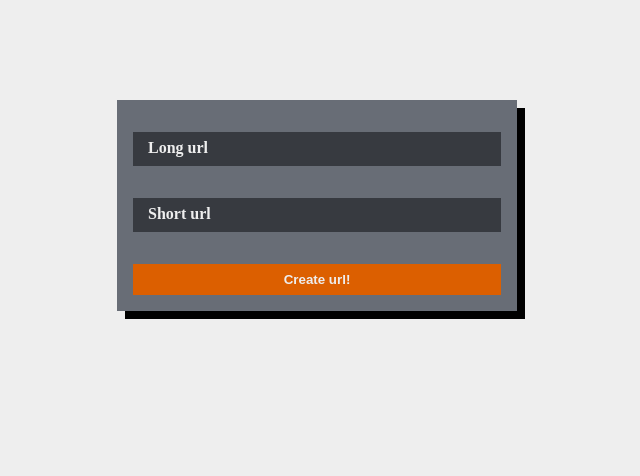
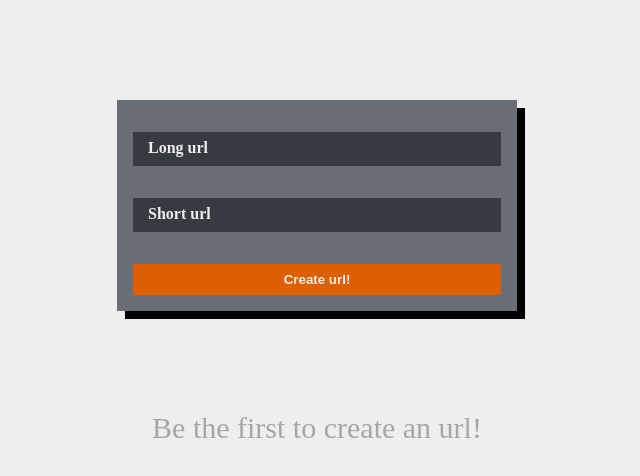
Before and after one commit to Eckry/ShortURL, a React (Vite) app: page / in a window 1280 px wide. Shown: the top 476 px of the page, without its empty margins (323-963 px from the left). Built offline with nearby package versions, Linux system fonts and the light colour scheme; no server answers.

Commit message:
add message if there is not any url

```diff
--- a/src/App.tsx
+++ b/src/App.tsx
@@ -111,8 +111,7 @@ function App() {
       const [err, urls] = await getUrls();
 
       if (err) {
-        toast.error(err.message);
-        return;
+        return setAllUrls([]);
       }
 
       if (urls) setAllUrls(urls);
--- a/src/components/AllUrls.tsx
+++ b/src/components/AllUrls.tsx
@@ -29,12 +29,20 @@ export default function AllUrls({
     }
   }, [urls]);
 
+  if (urls.length === 0) {
+    return (
+      <section>
+        <p className="no-urls">Be the first to create an url!</p>
+      </section>
+    );
+  }
+
   return (
     <section className="urls-section">
       {urls.map(({ shortUrl, realUrl, clicks }) => {
         let clicksFormated: string | number = clicks;
         if (clicks > 999) clicksFormated = `${Math.floor(clicks / 1000)}k`;
-        if(clicks > 10000) clicksFormated = "Too much"
+        if (clicks > 10000) clicksFormated = "Too much";
 
         return (
           <div key={shortUrl} className="relative">
--- a/src/components/styles/AllUrls.css
+++ b/src/components/styles/AllUrls.css
@@ -92,3 +92,10 @@
   color: var(--primary);
   text-wrap: nowrap;
 }
+
+.no-urls {
+  text-align: center;
+  margin: 100px auto;
+  font-size: clamp(10px, 4vw, 30px);
+  color: rgba(0, 0, 0, 0.301);
+}
```
